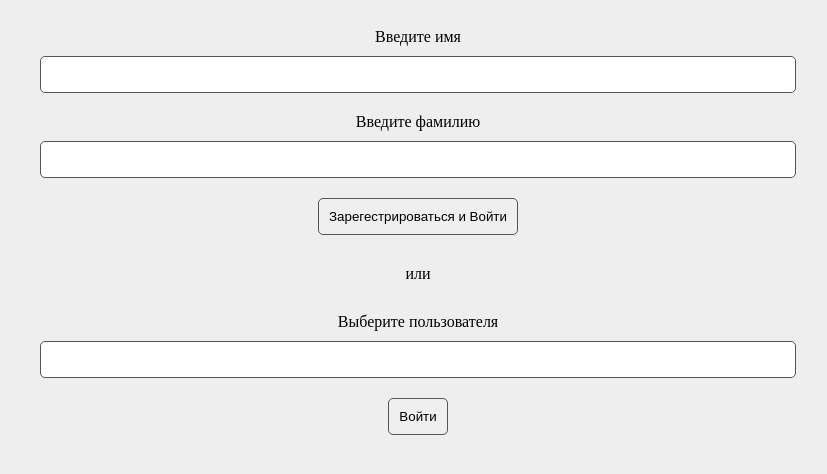
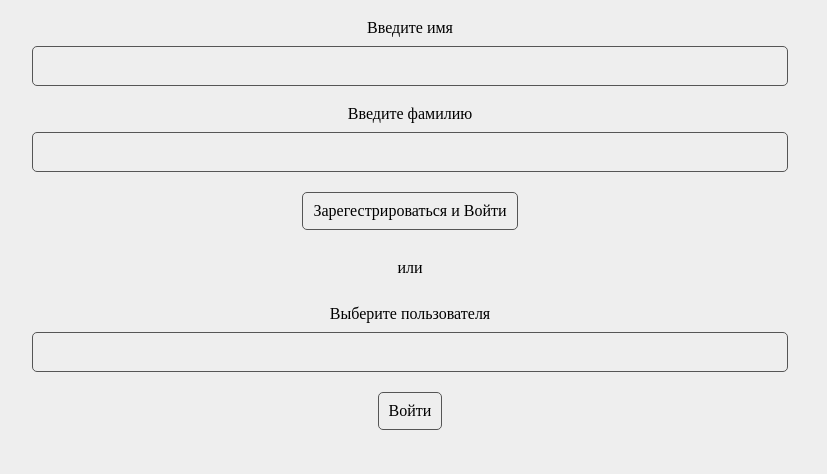
Before and after one commit to AlexeySlyusarenko/maintenance, a plain HTML site: page index.html in a window 1280 px wide. Shown: the whole page, without its empty margins (230-1057 px from the left). Drawn offline with Linux system fonts and the light colour scheme.

Commit message:
Add reset style in index.css

```diff
--- a/css/index.css
+++ b/css/index.css
@@ -1,4 +1,4 @@
-/* @import url('reset-style.css'); */
+@import url('reset-style.css');
 
 @import url('page.css');
 @import url('login.css');
```
